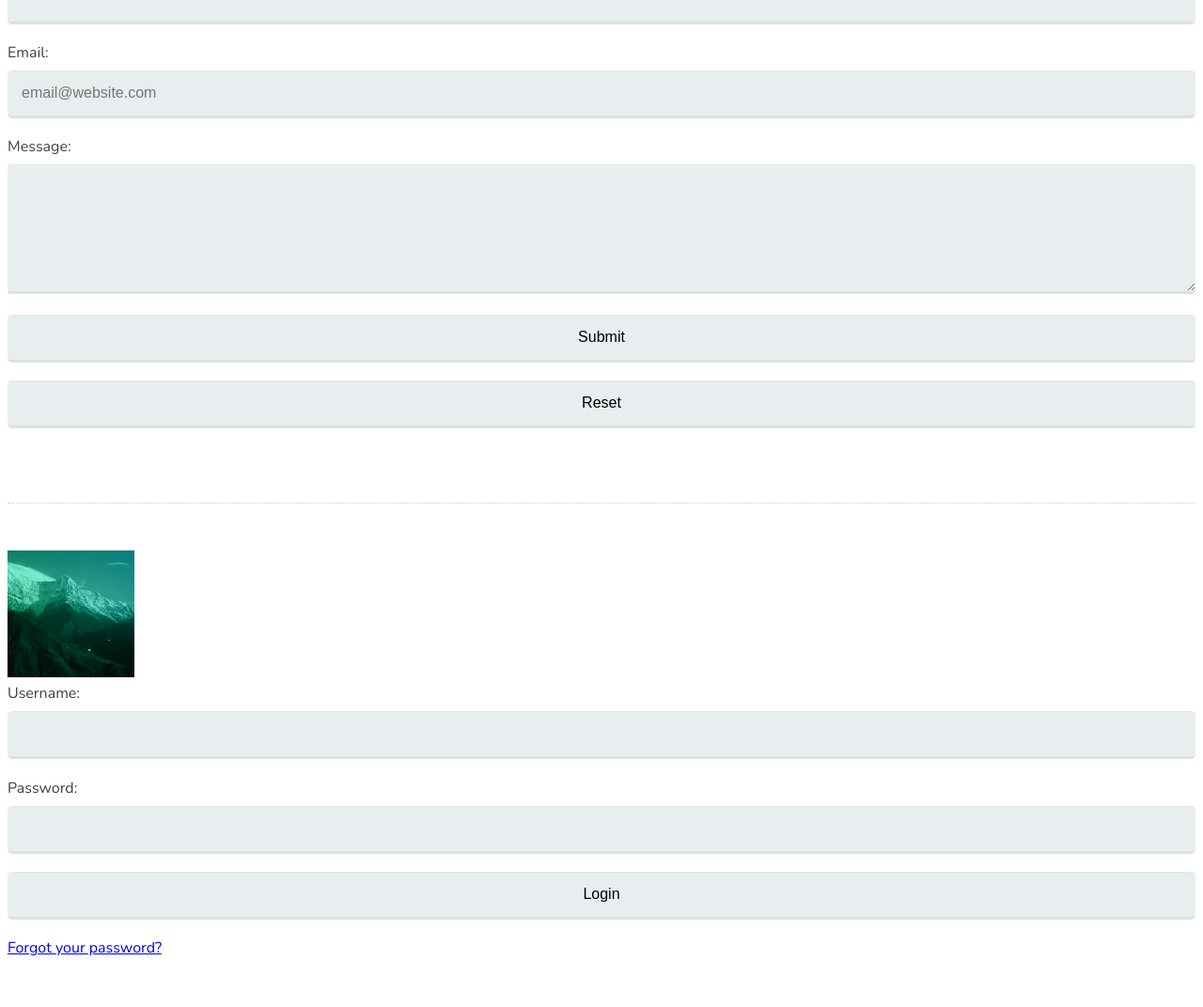
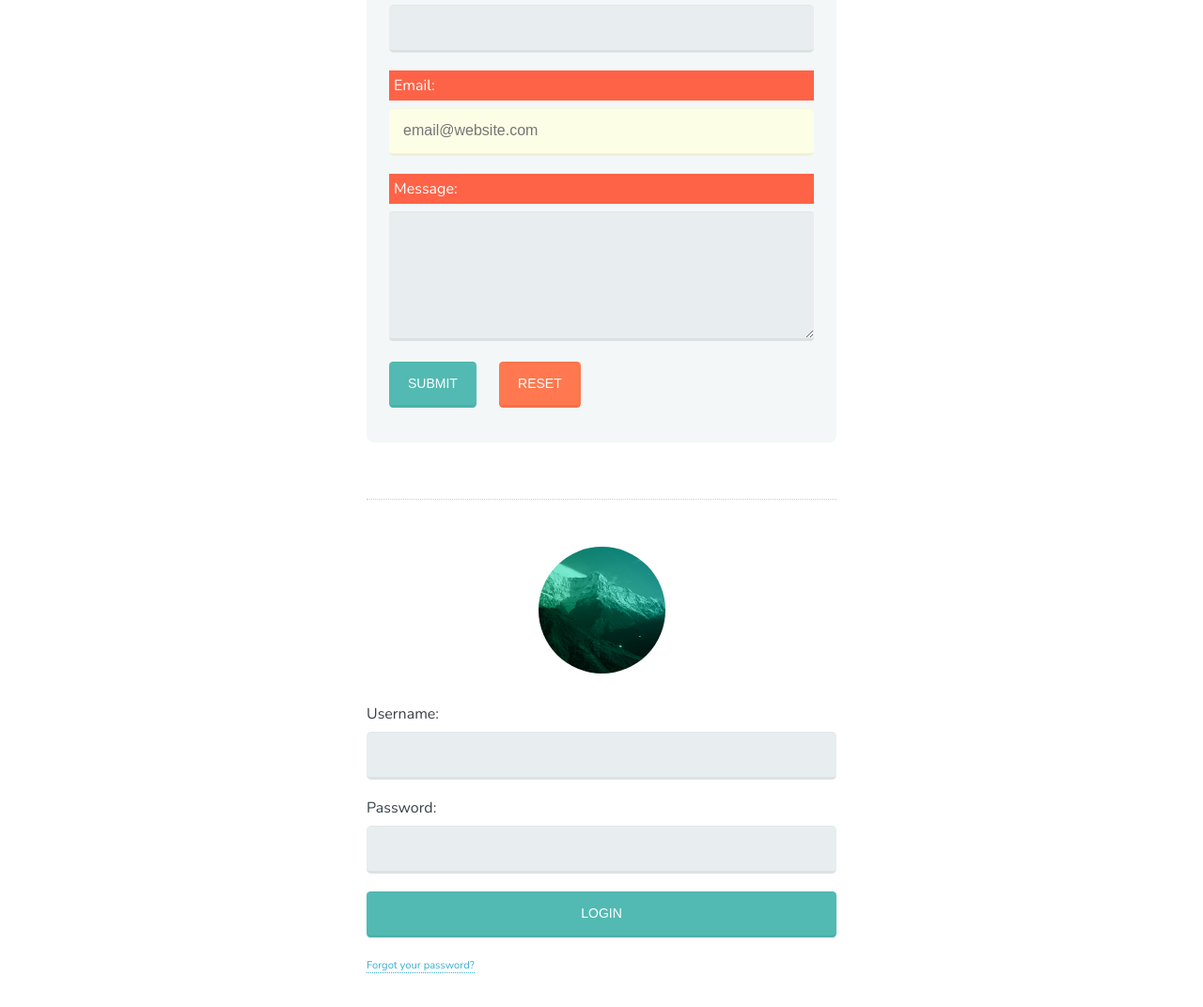
Before and after one commit to SkyCHarris/HTML-Unit-3, a plain HTML site: page Selectors- Beyond the Basics/index.html in a window 1280 px wide. Shown: the part 176-1248 px from the top of the page at 94% size. Drawn offline with nearby package versions, Linux system fonts and the light colour scheme.

Commit message:
Finished with Tutorial

```diff
--- a/Selectors- Beyond the Basics/css/selectors.css
+++ b/Selectors- Beyond the Basics/css/selectors.css
@@ -1 +1,73 @@
 /* Attribute Selectors ------------- */
+
+.form-contact{
+    padding: 20px 24px;
+    background: #f4f7f8;
+}
+#container {
+    max-width: 500px;
+    margin: auto;
+}
+input[type="email"] {
+    background: #fdfee6;
+}
+a[target="_blank"] {
+    color: #39add1;
+    text-decoration: none;
+    border-bottom: 1px dotted;
+}
+
+/* DRY Classes ------------- */
+
+.br {
+    border-radius: .5em;
+}
+.avatar {
+    display: block;
+    margin: 0 auto 2em;
+}
+.rounded {
+    border-radius: 50%;
+}
+.btn {
+    cursor: pointer;
+    font-size: .875em;
+    font-weight: 400;
+    color: #fff;
+    padding-left: 20px;
+    padding-right: 20px;
+    text-transform: uppercase;
+}
+.btn:hover {
+    opacity: .75;
+}
+.default {
+    background-color: #52bab3;
+}
+.error {
+    background-color: #ff784f;
+}
+
+@media (min-width: 790px) {
+
+    .inline {
+        width: auto;
+        display: inline-block;
+    }
+    .btn + .btn {
+        margin-left: 20px;
+    }
+
+}
+
+/* Combinators ------------- */
+
+form > a {
+    font-size: .7em;
+}
+
+h1 ~ label {
+    background: tomato;
+    color: white;
+    padding: 5px;
+}
--- a/Selectors- Beyond the Basics/index.html
+++ b/Selectors- Beyond the Basics/index.html
@@ -9,7 +9,7 @@
 </head>
 <body>
 	<div id="container">
-		<form class="form-contact">
+		<form class="form-contact br">
 	  	<h1>Contact</h1>
 
 		  <label for="name">Name:</label>
@@ -21,12 +21,12 @@
      	<label for="msg">Message:</label>
      	<textarea id="msg" rows="7"></textarea>
 
-		  <input type="submit" value="Submit">
- 		  <input type="reset" value="Reset">
+		  <input class="btn inline default" type="submit" value="Submit">
+ 		  <input class="btn inline error" type="reset" value="Reset">
 		</form>
 
 		<hr>
- 		<img src="img/avatar.png" alt="Mountains">
+ 		<img class="avatar rounded" src="img/avatar.png" alt="Mountains">
 
 		<form class="form-login">
 			<label for="username">Username:</label>
@@ -35,7 +35,7 @@
 			<label for="password">Password:</label>
 			<input type="password" id="password">
 
-			<input type="submit" value="Login">
+			<input class="btn default" type="submit" value="Login">
       <a href="#" target="_blank">Forgot your password?</a>
 		</form>
 	</div>
```
